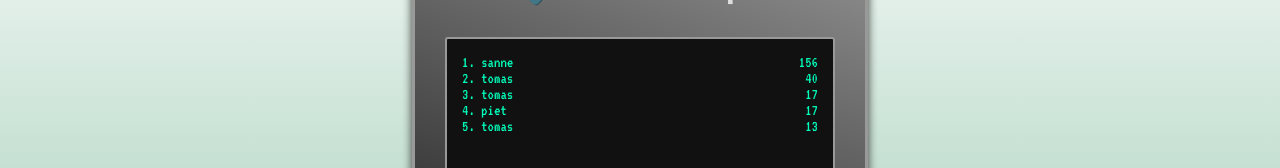
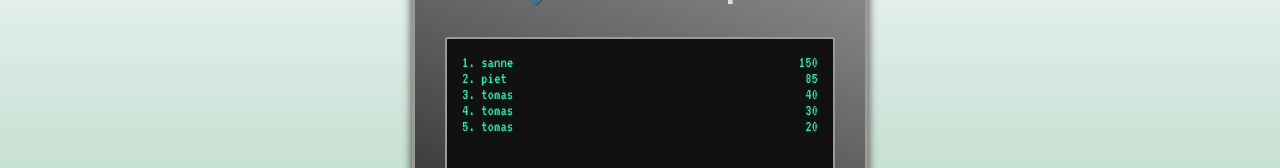
Before and after one commit to tomasklingen/push-the-tempo, a React (Create React App) app: page / in a window 1280 px wide. Shown: the part 177-345 px from the top of the page. Built offline with nearby package versions, Linux system fonts and the light colour scheme.

Commit message:
add localstorage score reading

```diff
--- a/src/LeaderBoardScreen.tsx
+++ b/src/LeaderBoardScreen.tsx
@@ -9,22 +9,23 @@ interface Score {
   score: number;
 }
 
-function getScores(): Promise<Score[]> {
-  const SCORES: Score[] = [
+const LS_KEY = "push-the-tempo-scores";
+
+const DEFAULT_SCORES: Score[] = [
   {
     id: 1,
     name: "tomas",
-      score: 13
+    score: 20
   },
   {
     id: 2,
     name: "sanne",
-      score: 156
+    score: 150
   },
   {
     id: 3,
     name: "tomas",
-      score: 17
+    score: 30
   },
   {
     id: 4,
@@ -34,13 +35,25 @@ function getScores(): Promise<Score[]> {
   {
     id: 5,
     name: "piet",
-      score: 17
+    score: 85
   }
 ];
 
+function getScoresAsync(): Promise<Score[]> {
+  const scoresData = localStorage.getItem(LS_KEY);
+
+  if (!scoresData) {
+    // fill once with some default scores.
+    localStorage.setItem(LS_KEY, JSON.stringify(DEFAULT_SCORES));
+  }
+
+  const scoresList = scoresData
+    ? JSON.parse(scoresData || "[]")
+    : DEFAULT_SCORES;
+
   return new Promise(resolve => {
     setTimeout(() => {
-      resolve(SCORES);
+      resolve(scoresList);
     }, 2000);
   });
 }
@@ -52,18 +65,14 @@ export const LeaderBoardScreen: React.FC = () => {
   async function loadScores() {
     setLoading(true);
 
-    const scores = await getScores();
+    const scores = await getScoresAsync();
+    setScores(scores.sort((a, b) => b.score - a.score));
 
-    setScores(scores.sort((a, b) => b.score - a.score));
     setLoading(false);
   }
 
   useEffect(() => {
     loadScores();
-
-    return () => {
-      setLoading(false);
-    };
   }, []);
 
   return (
```
Lines whose indentation alone changed are shown as unchanged.
